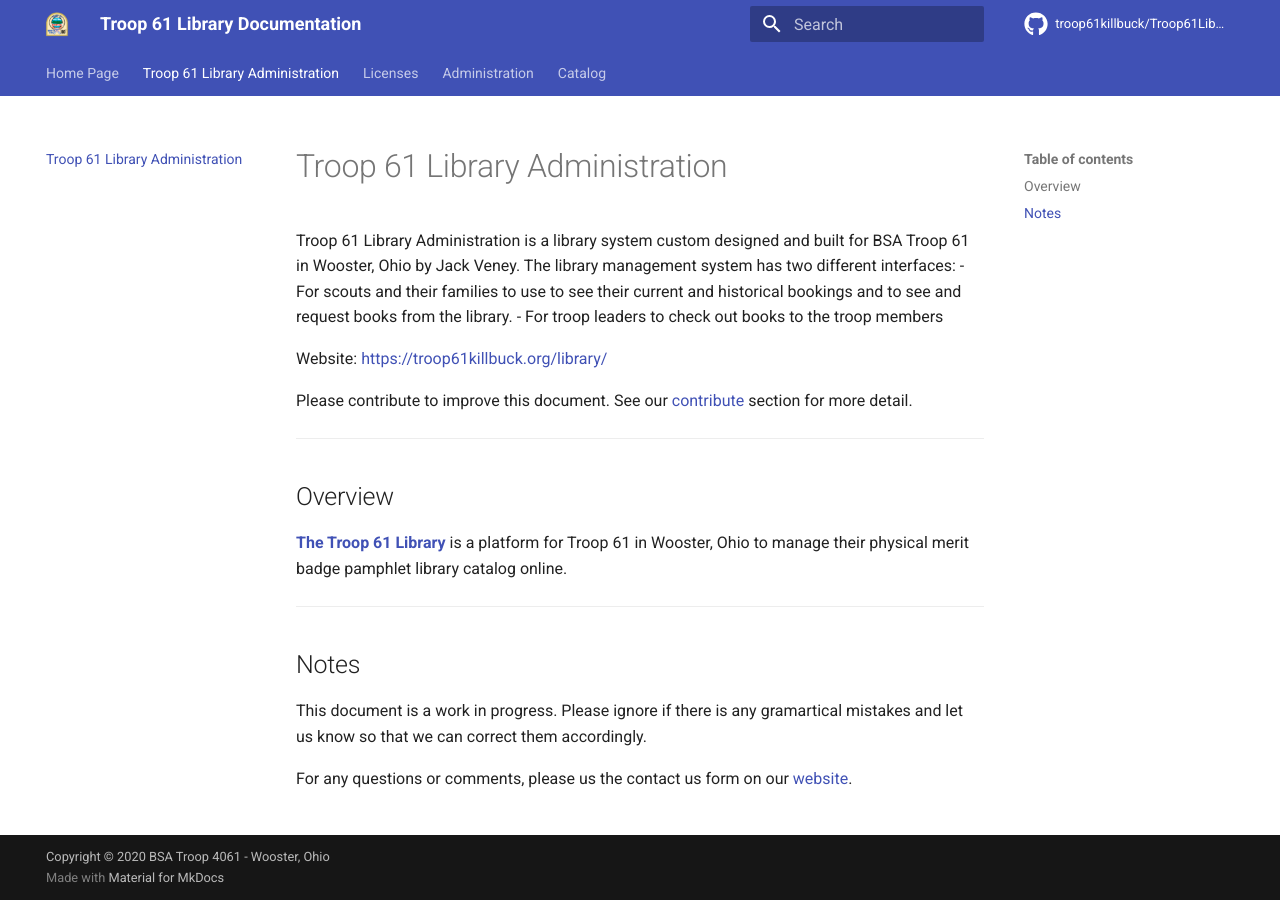
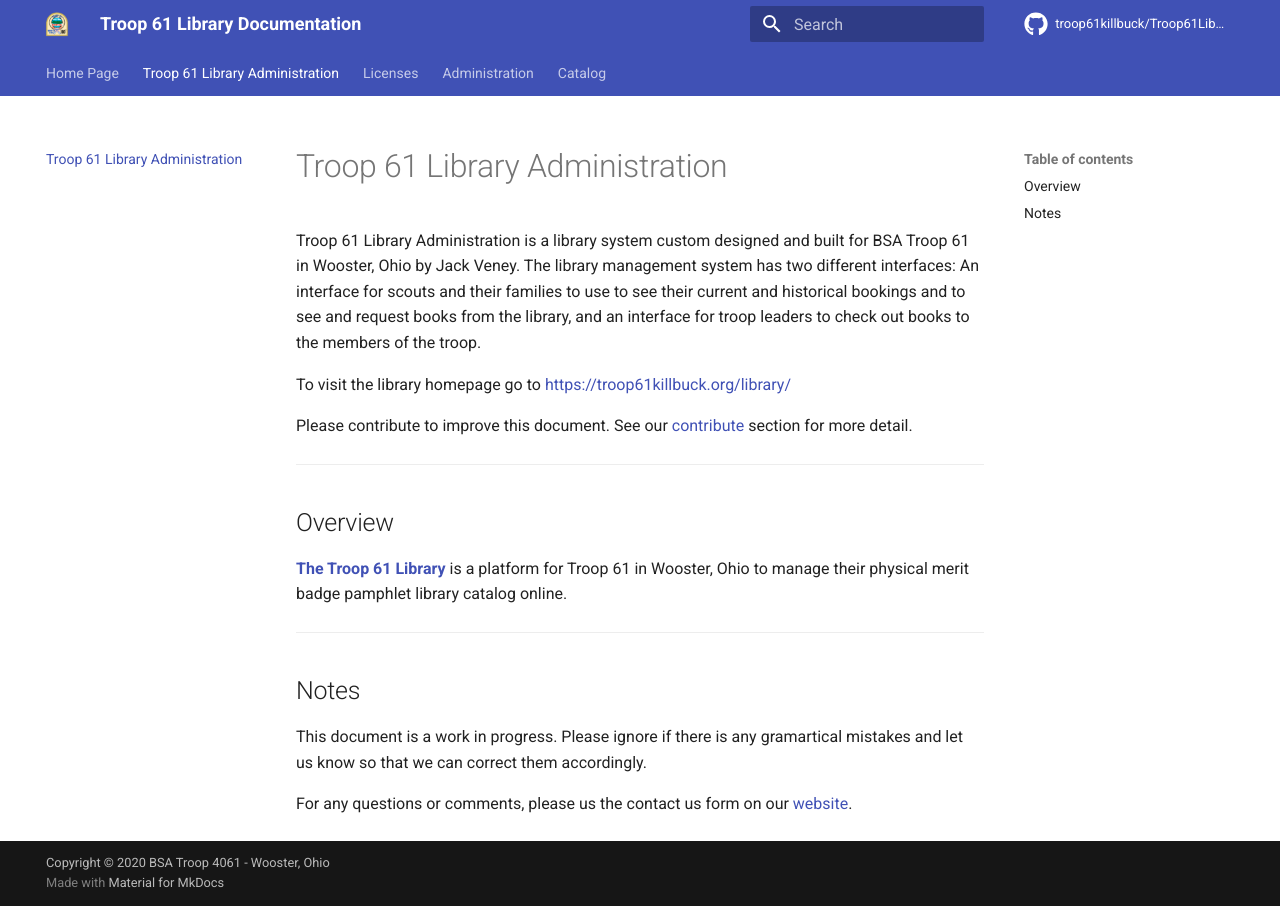
Before and after one commit to jackveney/Troop61LibraryDocs, an MkDocs documentation site: the page built from docs/about.md, in a window 1280 px wide. Built offline with MkDocs 1.6.1 and Material for MkDocs 9.7.7, drawn with Linux system fonts in a browser that asks for light colours; comment, search, counter and statistics services are not loaded.

Commit message:
no message

```diff
--- a/docs/about.md
+++ b/docs/about.md
@@ -1,10 +1,9 @@
 # Troop 61 Library Administration
 
 Troop 61 Library Administration is a library system custom designed and built for BSA Troop 61 in Wooster, Ohio by Jack Veney. The library management system has two different interfaces:
-  - For scouts and their families to use to see their current and historical bookings and to see and request books from the library.
-  - For troop leaders to check out books to the troop members
+  An interface for scouts and their families to use to see their current and historical bookings and to see and request books from the library, and an interface for troop leaders to check out books to the members of the troop.
 
-Website: [https://troop61killbuck.org/library/](https://troop61killbuck.org/library/)
+To visit the library homepage go to [https://troop61killbuck.org/library/](https://troop61killbuck.org/library/)
 
 Please contribute to improve this document. See our [contribute](contribute.md) section for more detail.
 
```
